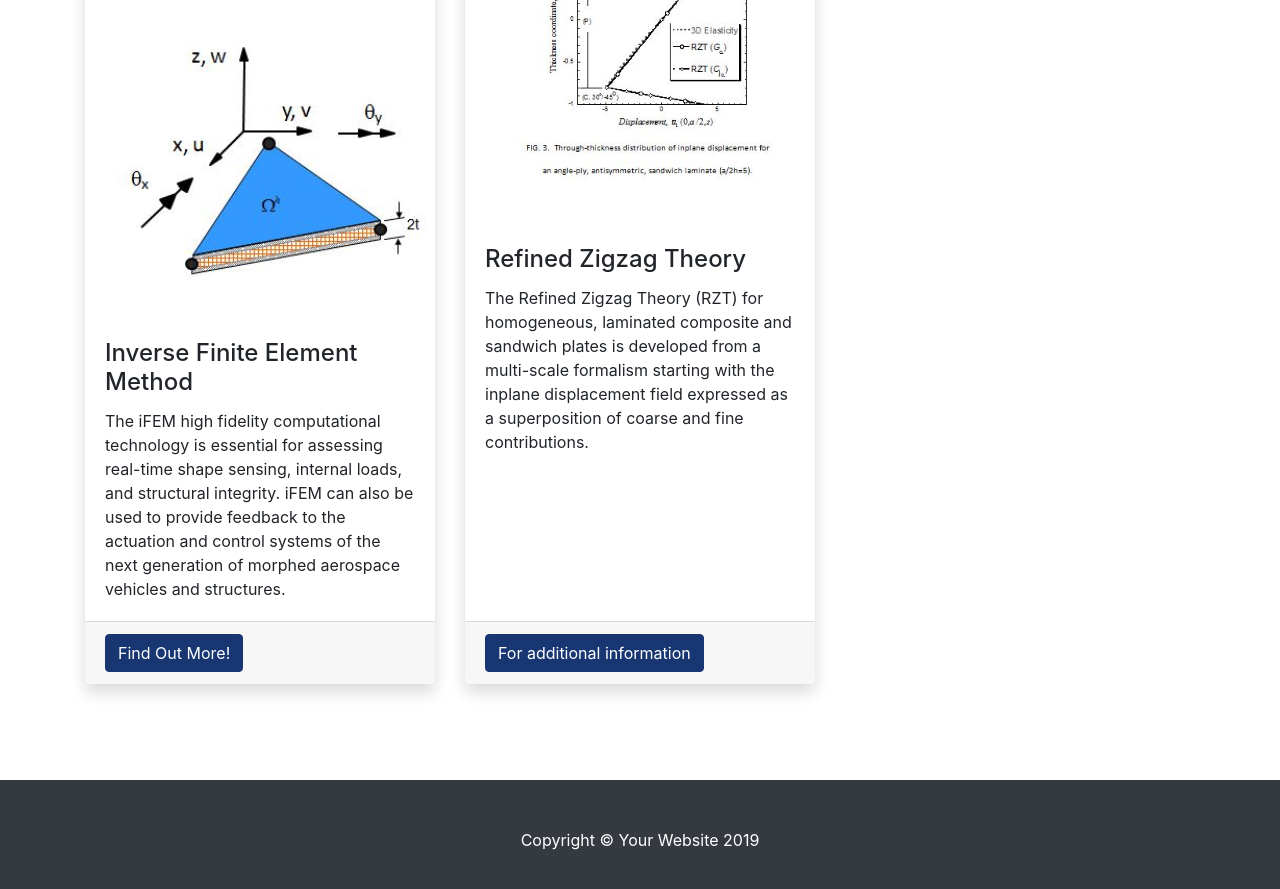
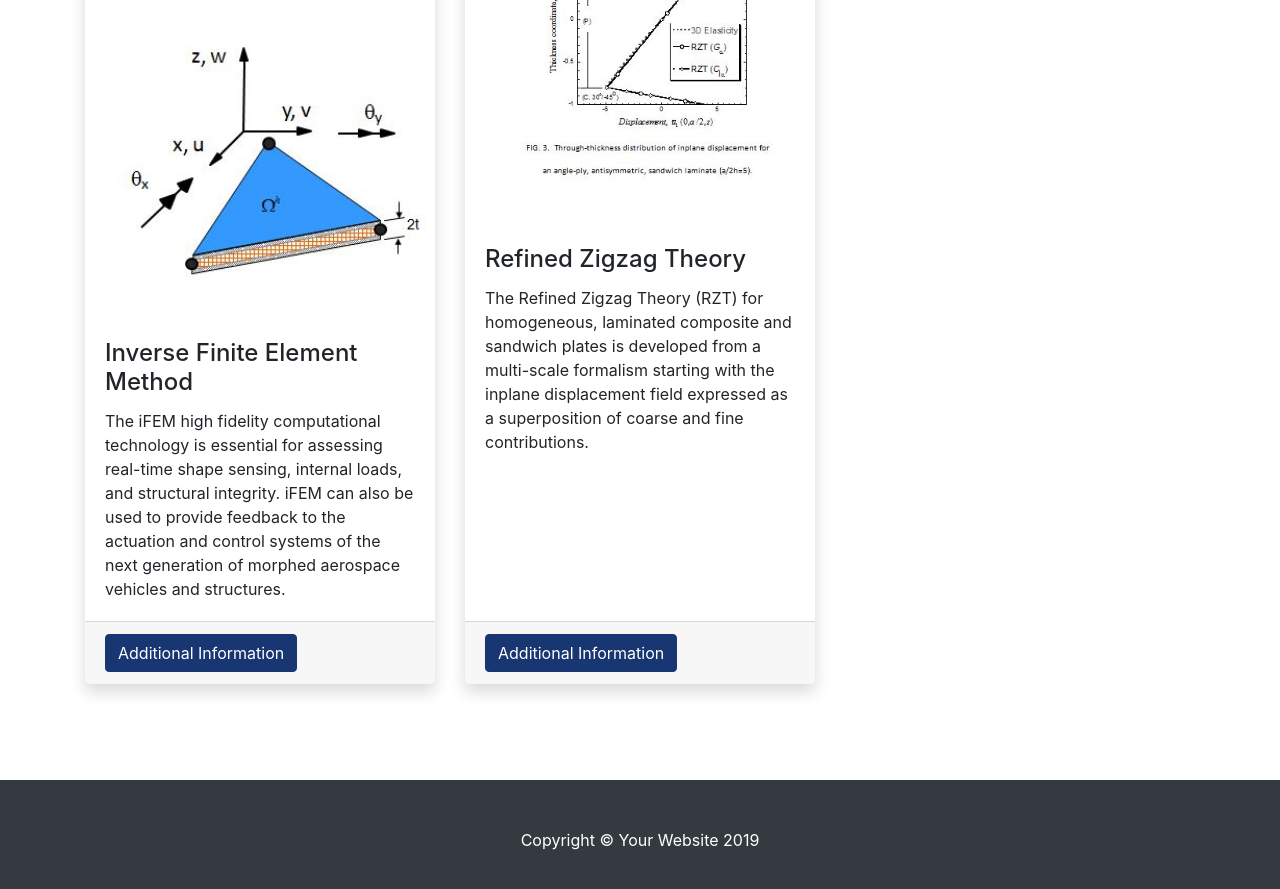
Before and after one commit to tessler-research/tessler-research.github.io, a Jekyll site: the page built from index.html, in a window 1280 px wide and 900 px high, scrolled down 1220 px. Shown: the top 889 px of the window. Built offline with Jekyll 4.4.1, drawn with Linux system fonts in a browser that asks for light colours.

Commit message:
Update index.html

```diff
--- a/index.html
+++ b/index.html
@@ -35,7 +35,7 @@
         </p>
       </div>
       <div class="card-footer">
-        <a href="/ifem/" class="btn btn-primary">Find Out More!</a>
+        <a href="/ifem/" class="btn btn-primary">Additional Information </a>
       </div>
     </div>
   </div>
@@ -51,7 +51,7 @@
         </p>
       </div>
       <div class="card-footer">
-        <a href="/rzt/" class="btn btn-primary">For additional information </a>
+        <a href="/rzt/" class="btn btn-primary">Additional Information </a>
       </div>
     </div>
   </div>
@@ -66,7 +66,7 @@
         </p>
       </div>
       <div class="card-footer">
-        <a href="#" class="btn btn-primary">For additional information </a>
+        <a href="#" class="btn btn-primary">Additional Information </a>
       </div>
     </div>
   </div> -->
```
